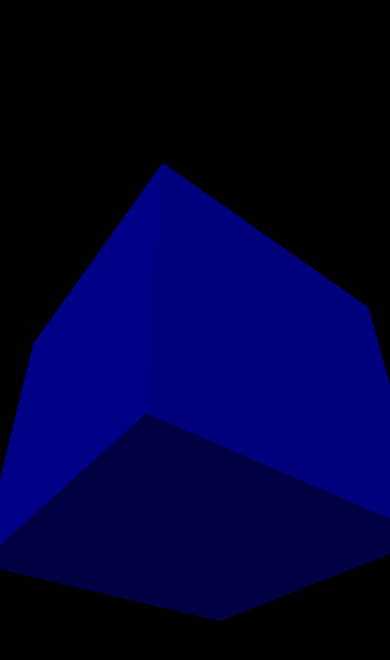
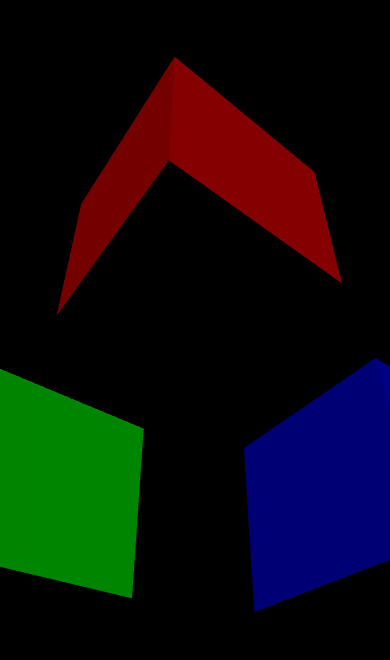
Before and after one commit to BrandonMWeaver/web-test, a plain HTML site: page webgl-test/threejs-index.html in a window 390 px wide. Drawn offline with nearby package versions, Linux system fonts and the light colour scheme; animation ran at ten frames a second.

Commit message:
Refactor and implement responsive canvas.

```diff
--- a/webgl-test/threejs-index.html
+++ b/webgl-test/threejs-index.html
@@ -17,33 +17,59 @@
         <script>
             const scene = new THREE.Scene();
 
-            const camera = new THREE.PerspectiveCamera(75, window.innerWidth / window.innerHeight, 0.1, 1000);
-            camera.position.z = 2;
-
-            const light = new THREE.DirectionalLight(0xffffff, 1);
-            light.position.set(-1, 2, 4);
-            scene.add(light);
-
             const renderer = new THREE.WebGLRenderer({ antialias: true });
             renderer.setSize(window.innerWidth, window.innerHeight);
 
+            const camera = new THREE.PerspectiveCamera(75, window.innerWidth / window.innerHeight, 0.1, 1000);
+            camera.position.z = 3;
+
+            const createCube = (boxGeometry, phongMaterialColor, position) => {
+                const geometry = new THREE.BoxGeometry(...boxGeometry);
+                const material = new THREE.MeshPhongMaterial({ color: phongMaterialColor });
+                const cube = new THREE.Mesh(geometry, material);
+                cube.position.x = position.x;
+                cube.position.y = position.y;
+                cube.position.z = position.z;
+                scene.add(cube);
+                return cube;
+            }
+
+            const createLight = (color, intensity, position) => {
+                const light = new THREE.DirectionalLight(color, intensity);
+                light.position.set(position.x, position.y, position.z);
+                scene.add(light);
+                return light;
+            }
+
             document.body.appendChild(renderer.domElement);
 
-            const geometry = new THREE.BoxGeometry(1, 1, 1);
-            const material = new THREE.MeshPhongMaterial({ color: 0x0000ff });
-            const cube = new THREE.Mesh(geometry, material);
-            scene.add(cube);
+            const cubes = [
+                createCube([1, 1, 1], 0x0000ff, { x: 1, y: -0.5, z: 0}),
+                createCube([1, 1, 1], 0x00ff00, { x: -1, y: -0.5, z: 0}),
+                createCube([1, 1, 1], 0xff0000, { x: 0, y: 1, z: 0})
+            ];
+
+            const light = createLight(0xffffff, 1, { x: 0, y: 5, z: 3});
 
             const update = (deltaTime) => {
                 deltaTime *= 0.001;
 
-                cube.rotation.x = deltaTime * 0.5;
-                cube.rotation.y = deltaTime * 0.5;
-
+                for (const cube of cubes) {
+                    cube.rotation.x = deltaTime * 0.5;
+                    cube.rotation.y = deltaTime * 0.5;
+                }
                 renderer.render(scene, camera);
 
                 requestAnimationFrame(update);
             }
+
+            const onWindowResize = () => {
+                camera.aspect = window.innerWidth / window.innerHeight;
+                camera.updateProjectionMatrix();
+                renderer.setSize(window.innerWidth, window.innerHeight);
+            }
+            window.addEventListener("resize", onWindowResize);
+
             requestAnimationFrame(update);
         </script>
     </body>
```
